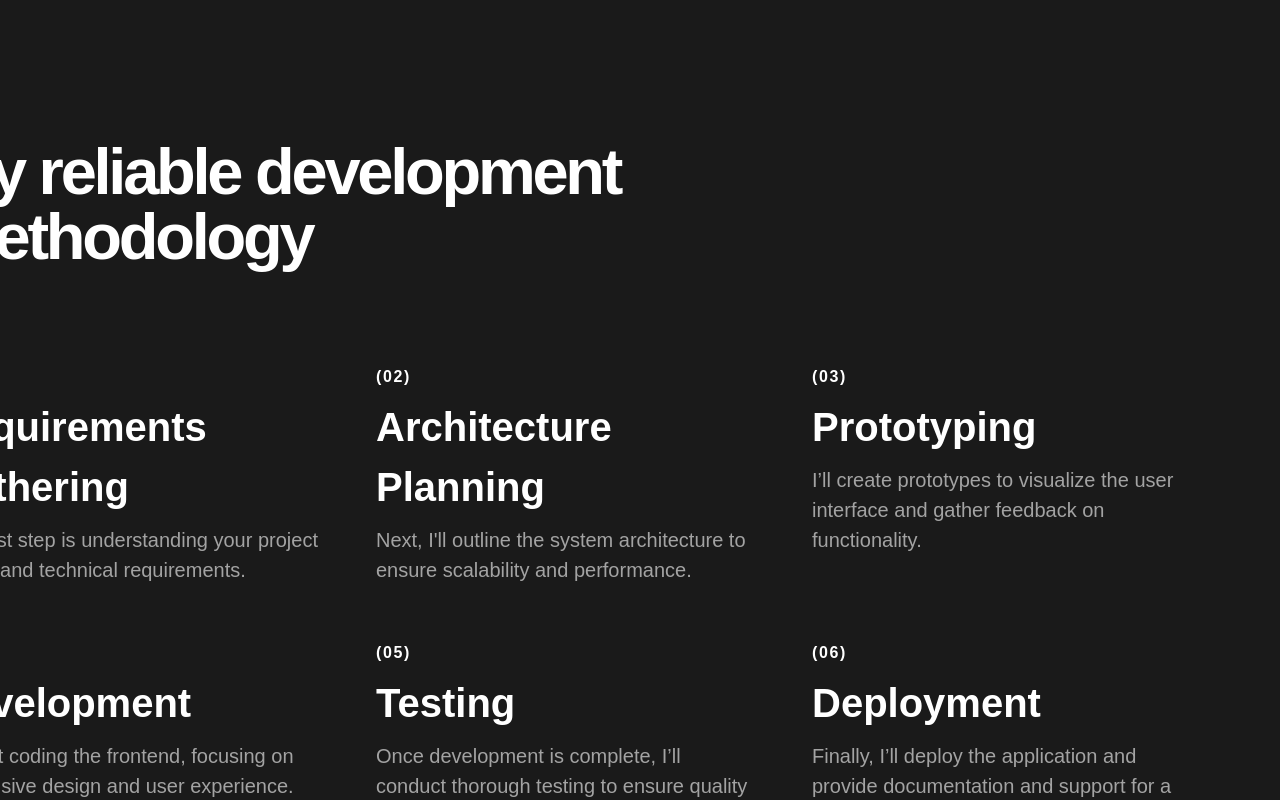
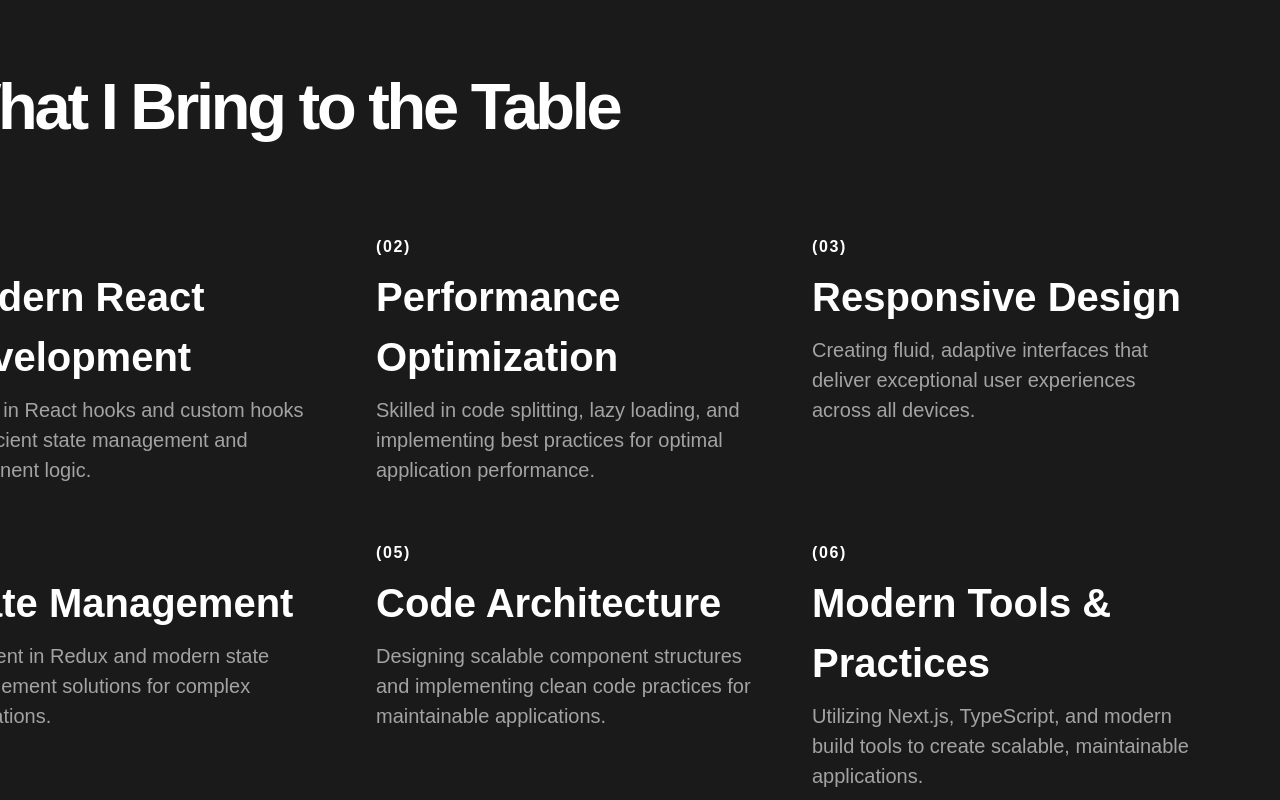
Before and after one commit to kavyaks99/portfolio, a Next.js app: page / in a window 1280 px wide. Shown: the part 2920-3720 px from the top of the page. Built offline with nearby package versions, Linux system fonts and the light colour scheme.

Commit message:
Changes in text

```diff
--- a/src/app/page.js
+++ b/src/app/page.js
@@ -107,44 +107,44 @@ export default function Home() {
     {
       id: 1,
       number: "(01)",
-      title: "Requirements Gathering",
+      title: "Modern React Development",
       description:
-        "The first step is understanding your project needs and technical requirements.",
+        "Expert in React hooks and custom hooks for efficient state management and component logic.",
     },
     {
       id: 2,
       number: "(02)",
-      title: "Architecture Planning",
+      title: "Performance Optimization",
       description:
-        "Next, I'll outline the system architecture to ensure scalability and performance.",
+        "Skilled in code splitting, lazy loading, and implementing best practices for optimal application performance.",
     },
     {
       id: 3,
       number: "(03)",
-      title: "Prototyping",
+      title: "Responsive Design",
       description:
-        "I’ll create prototypes to visualize the user interface and gather feedback on functionality.",
+        "Creating fluid, adaptive interfaces that deliver exceptional user experiences across all devices.",
     },
     {
       id: 4,
       number: "(04)",
-      title: "Development",
+      title: "State Management",
       description:
-        "I’ll start coding the frontend, focusing on responsive design and user experience.",
+        "Proficient in Redux and modern state management solutions for complex applications.",
     },
     {
       id: 5,
       number: "(05)",
-      title: "Testing",
+      title: "Code Architecture",
       description:
-        "Once development is complete, I’ll conduct thorough testing to ensure quality and performance.",
+        "Designing scalable component structures and implementing clean code practices for maintainable applications.",
     },
     {
       id: 6,
       number: "(06)",
-      title: "Deployment",
+      title: "Modern Tools & Practices",
       description:
-        "Finally, I’ll deploy the application and provide documentation and support for a smooth transition.",
+        "Utilizing Next.js, TypeScript, and modern build tools to create scalable, maintainable applications.",
     },
   ];
 
@@ -202,7 +202,7 @@ export default function Home() {
                 animate="onscreen"
                 variants={variants}
               >
-                EXPERIENCE
+                FRONTEND
               </motion.h1>
             </div>
             <div className={styles.heading_container}>
@@ -231,7 +231,7 @@ export default function Home() {
                   animate="visible"
                   className={styles.subHeading}
                 >
-                  INTERFACES AT QBURST
+                  INTERFACES AT QBurst
                 </motion.p>
               </div>
               <motion.p
@@ -266,15 +266,14 @@ export default function Home() {
               whileInView="visible"
               variants={descriptionVariants}
             >
-              I love making cool things and solving complex problems for people
-              — like you.
+              I build modern web applications that are fast, responsive, and
+              easy to use.
             </motion.p>
             <motion.p
               className={styles.description}
               style={{ opacity: descriptionTwoOpacity }}
             >
-              I deliver impactful results through strategic thinking and
-              data-driven insights.
+              Focused on creating clean code and great user experiences.
             </motion.p>
           </div>
           <motion.div
@@ -298,7 +297,7 @@ export default function Home() {
               variants={workTitle}
               whileInView="visible"
             >
-              My reliable development methodology
+              What I Bring to the Table
             </motion.p>
           </div>
           <motion.div
@@ -387,9 +386,9 @@ export default function Home() {
             </div>
             <div className={styles.footer_second}>
               <p className={styles.footer_note}>
-                Think I’d be a good fit for your team or project?
+                Think I'd be a good fit for your team or project?
               </p>
-              <p className={styles.footer_note}>Let’s connect.</p>
+              <p className={styles.footer_note}>Let's connect.</p>
               <Toaster position="bottom-right" />
               <motion.div
                 className={styles.email_div}
```
